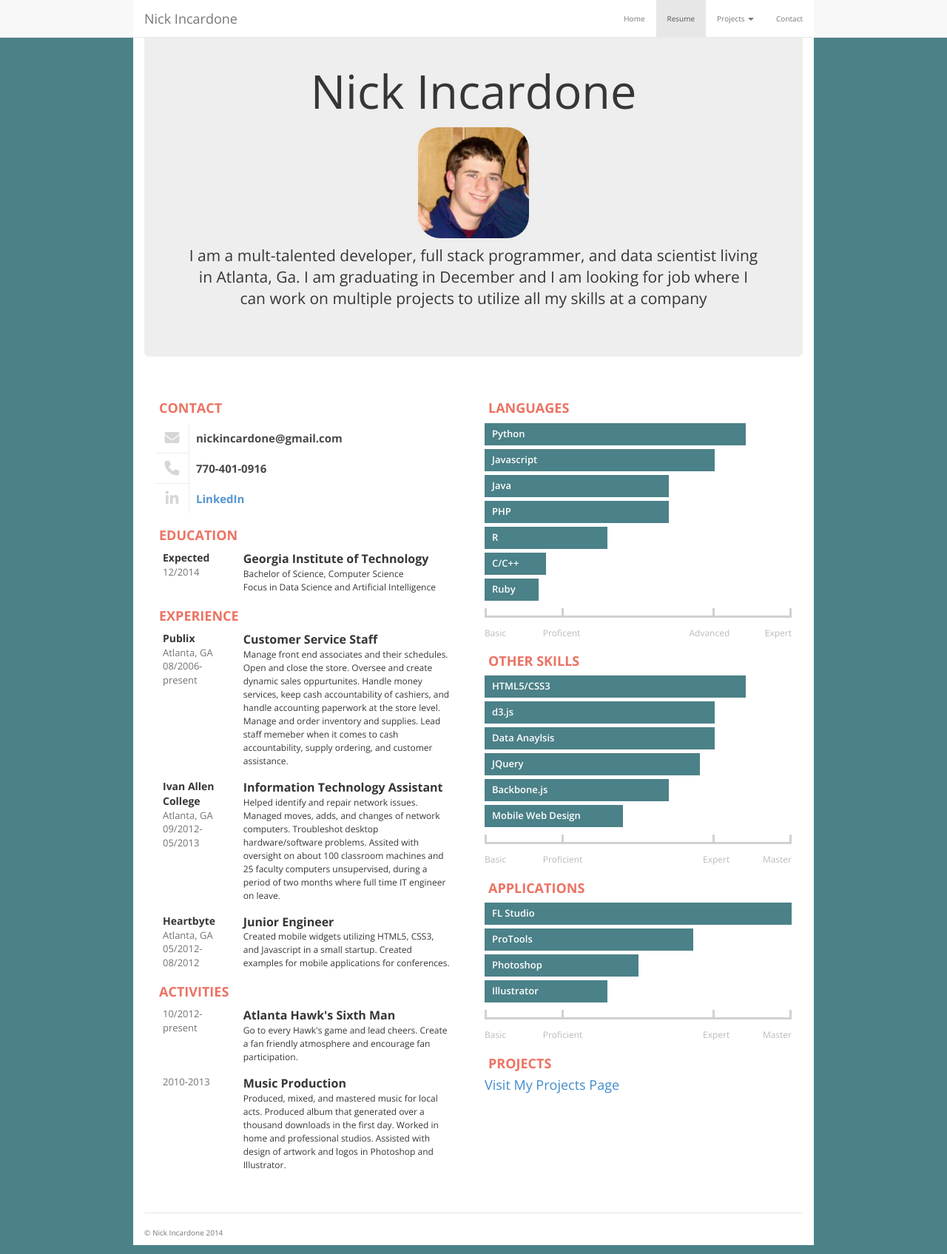
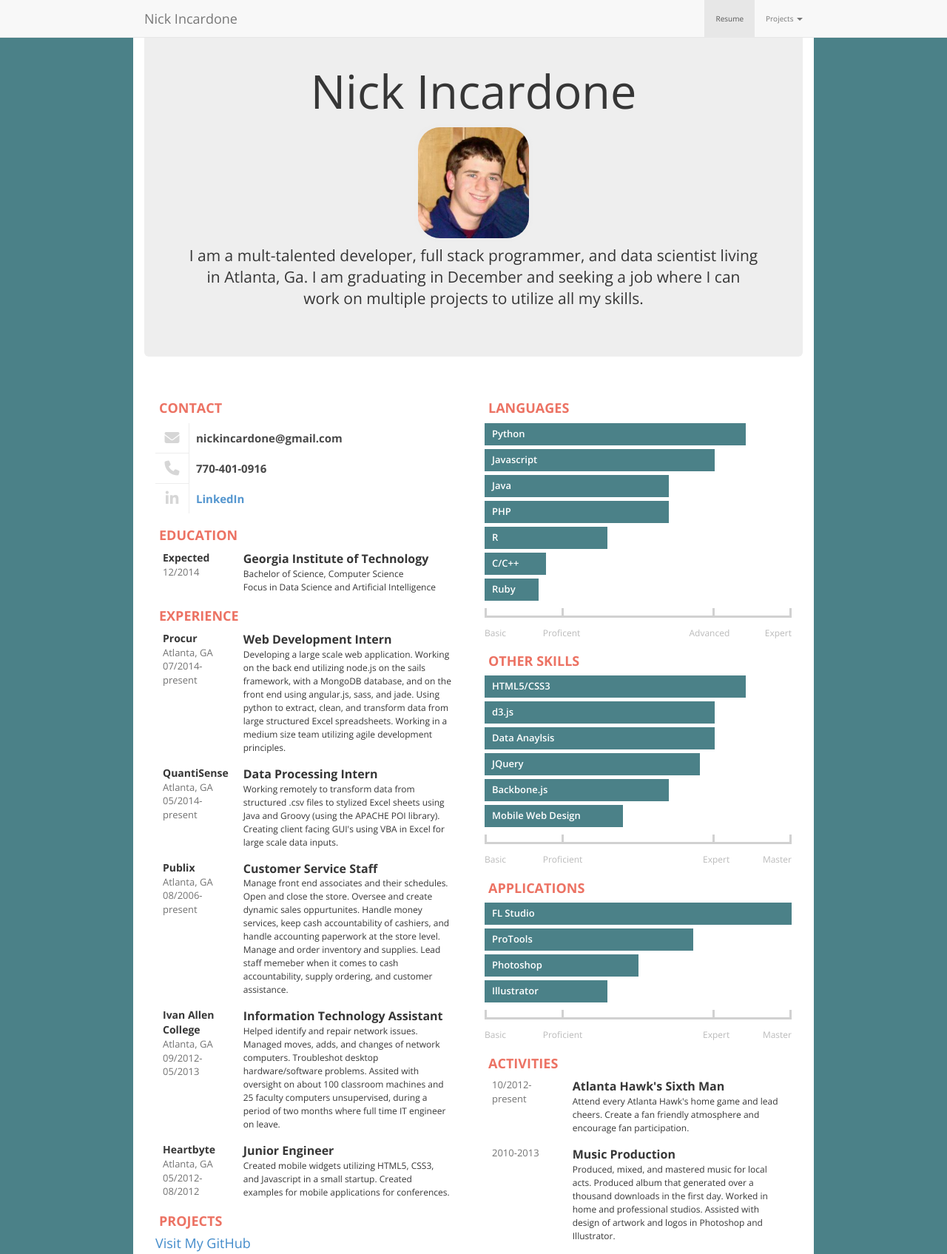
Before and after one commit to nickincardone/Resume, a plain HTML site: page resume.html in a window 1280 px wide. Shown: the top 1695 px of the page at 74% size. Drawn offline with nearby package versions, Linux system fonts and the light colour scheme.

Commit message:
updated resume

```diff
--- a/test.html
+++ b/resume.html
@@ -33,25 +33,21 @@
 <body>
 
 <div class="navbar hidden-xs navbar-default navbar-fixed-top" role="navigation">
-    <div class="container">
+    <div class="container" style="background-color: #f8f8f8">
         <div class="navbar-header">
             <a class="navbar-brand" href="#">Nick Incardone</a>
         </div>
         <div class="navbar-collapse collapse">
             <ul class="nav navbar-nav navbar-right">
-                <li><a href="#">Home</a></li>
+                <!--<li><a href="#">Home</a></li>-->
                 <li class="active"><a href="resume.html">Resume</a></li>
                 <li class="dropdown">
                     <a href="#" class="dropdown-toggle" data-toggle="dropdown">Projects <b class="caret"></b></a>
                     <ul class="dropdown-menu">
-                        <li><a href="#">Visual Basketball</a></li>
-                        <li><a href="#">Birra</a></li>
-                        <li><a href="#">ScoreKeep</a></li>
-                        <li class="divider"></li>
-                        <li><a href="#">GitHub</a></li>
+                        <li><a href="https://github.com/nickincardone">GitHub</a></li>
                     </ul>
                 </li>
-                <li><a href="#contact">Contact</a></li>
+                <!--<li><a href="#contact">Contact</a></li>-->
             </ul>
 
         </div>
@@ -70,11 +66,8 @@
                 <li class="dropdown">
                     <a href="#" class="dropdown-toggle" data-toggle="dropdown"><b>Menu</b> <b class="caret"></b></a>
                     <ul class="dropdown-menu">
-                        <li><a href="#">Home</a></li>
-                        <li><a href="#">Resume</a></li>
-                        <li><a href="#">Projects</a></li>
-                        <li class="divider"></li>
-                        <li><a href="#">contact</a></li>
+                        <li class="active"><a href="resume.html">Resume</a></li>
+                        <li><a href="https://github.com/nickincardone">GitHub</a></li>
                     </ul>
                 </li>
             </ul>
@@ -93,8 +86,8 @@
         </div>
 
         <p class="lead">I am a mult-talented developer, full stack programmer, and data scientist living in Atlanta, Ga.
-            I am graduating in December and I am looking for job where I can work on multiple projects to utilize all my
-            skills at a company </p>
+            I am graduating in December and seeking a job where I can work on multiple projects to utilize all my
+            skills. </p>
 
     </div>
 
@@ -142,7 +135,30 @@
 
             <div class="box">
                 <h2>Experience</h2>
-
+                <div class="job clearfix">
+                    <div class="col-xs-3 innerE">
+                        <div class="where">Procur</div>
+                        <div class="year">Atlanta, GA</div>
+                        <div class="year">07/2014-present</div>
+                    </div>
+                    <div class="col-xs-9">
+                        <div class="profession">Web Development Intern</div>
+                        <div class="description">Developing a large scale web application. Working on the back end utilizing node.js on the sails framework, with a MongoDB database, and on the front end using angular.js, sass, and jade. Using python to extract, clean, and transform data from large structured Excel spreadsheets. Working in a medium size team utilizing agile development principles.
+                        </div>
+                    </div>
+                </div>
+                <div class="job clearfix">
+                    <div class="col-xs-3 innerE">
+                        <div class="where">QuantiSense</div>
+                        <div class="year">Atlanta, GA</div>
+                        <div class="year">05/2014-present</div>
+                    </div>
+                    <div class="col-xs-9">
+                        <div class="profession">Data Processing Intern</div>
+                        <div class="description">Working remotely to transform data from structured .csv files to stylized Excel sheets using Java and Groovy (using the APACHE POI library). Creating client facing GUI's using VBA in Excel for large scale data inputs.
+                        </div>
+                    </div>
+                </div>
                 <div class="job clearfix">
                     <div class="col-xs-3 innerE">
                         <div class="where">Publix</div>
@@ -189,39 +205,13 @@
                 </div>
             </div>
 
+            <div class="box">
+                <h2>Projects</h2>
+                <h4><a href="https://github.com/nickincardone">Visit My GitHub</a></h4>
+            </div>
 
-            <div class="box">
-                <h2>Activities</h2>
 
-                <div class="job clearfix">
-                    <div class="col-xs-3 innerE">
-                        <div class="where"></div>
-                        <div class="year">10/2012-present</div>
-                    </div>
-                    <div class="col-xs-9">
-                        <div class="profession">Atlanta Hawk's Sixth Man</div>
-                        <div class="description">
-                            Go to every Hawk's game and lead cheers. Create a fan friendly atmosphere and encourage fan
-                            participation.
-                        </div>
-                    </div>
-                </div>
 
-                <div class="job clearfix">
-                    <div class="col-xs-3 innerE">
-                        <div class="where"></div>
-                        <div class="year">2010-2013</div>
-                    </div>
-                    <div class="col-xs-9">
-                        <div class="profession">Music Production</div>
-                        <div class="description">
-                            Produced, mixed, and mastered music for local acts. Produced album that generated over a
-                            thousand downloads in the first day. Worked in home and professional studios. Assisted with
-                            design of artwork and logos in Photoshop and Illustrator.
-                        </div>
-                    </div>
-                </div>
-            </div>
 
 
         </div>
@@ -285,9 +275,39 @@
             </div>
 
             <div class="box">
-                <h2>Projects</h2>
-                <h4><a href="projects.html">Visit My Projects Page</a></h4>
+                <h2>Activities</h2>
+
+                <div class="job clearfix">
+                    <div class="col-xs-3 innerE">
+                        <div class="where"></div>
+                        <div class="year">10/2012-present</div>
+                    </div>
+                    <div class="col-xs-9">
+                        <div class="profession">Atlanta Hawk's Sixth Man</div>
+                        <div class="description">
+                            Attend every Atlanta Hawk's home game and lead cheers. Create a fan friendly atmosphere and encourage fan
+                            participation.
+                        </div>
+                    </div>
+                </div>
+
+                <div class="job clearfix">
+                    <div class="col-xs-3 innerE">
+                        <div class="where"></div>
+                        <div class="year">2010-2013</div>
+                    </div>
+                    <div class="col-xs-9">
+                        <div class="profession">Music Production</div>
+                        <div class="description">
+                            Produced, mixed, and mastered music for local acts. Produced album that generated over a
+                            thousand downloads in the first day. Worked in home and professional studios. Assisted with
+                            design of artwork and logos in Photoshop and Illustrator.
+                        </div>
+                    </div>
+                </div>
             </div>
+
+
 
 
         </div>
```
